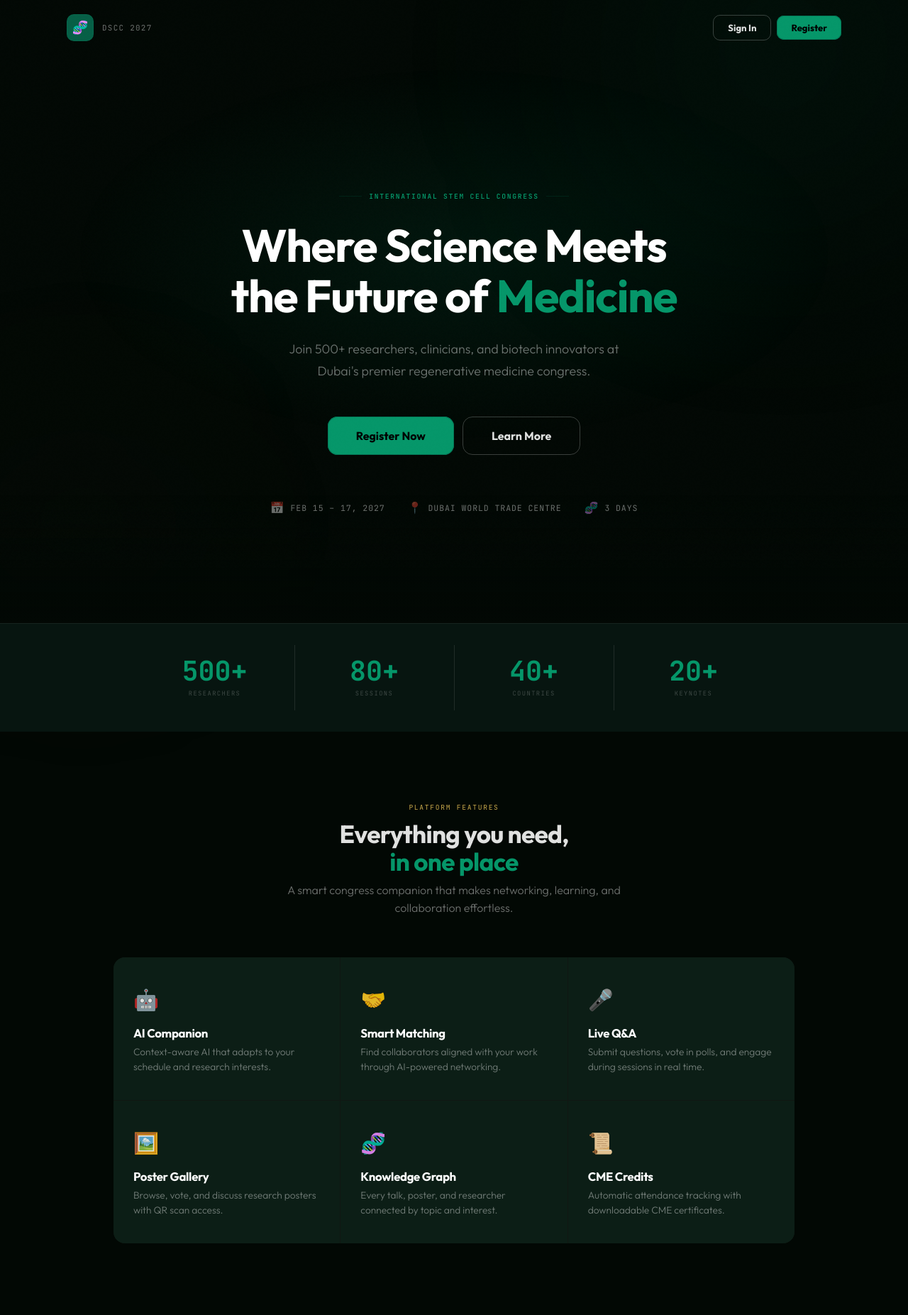
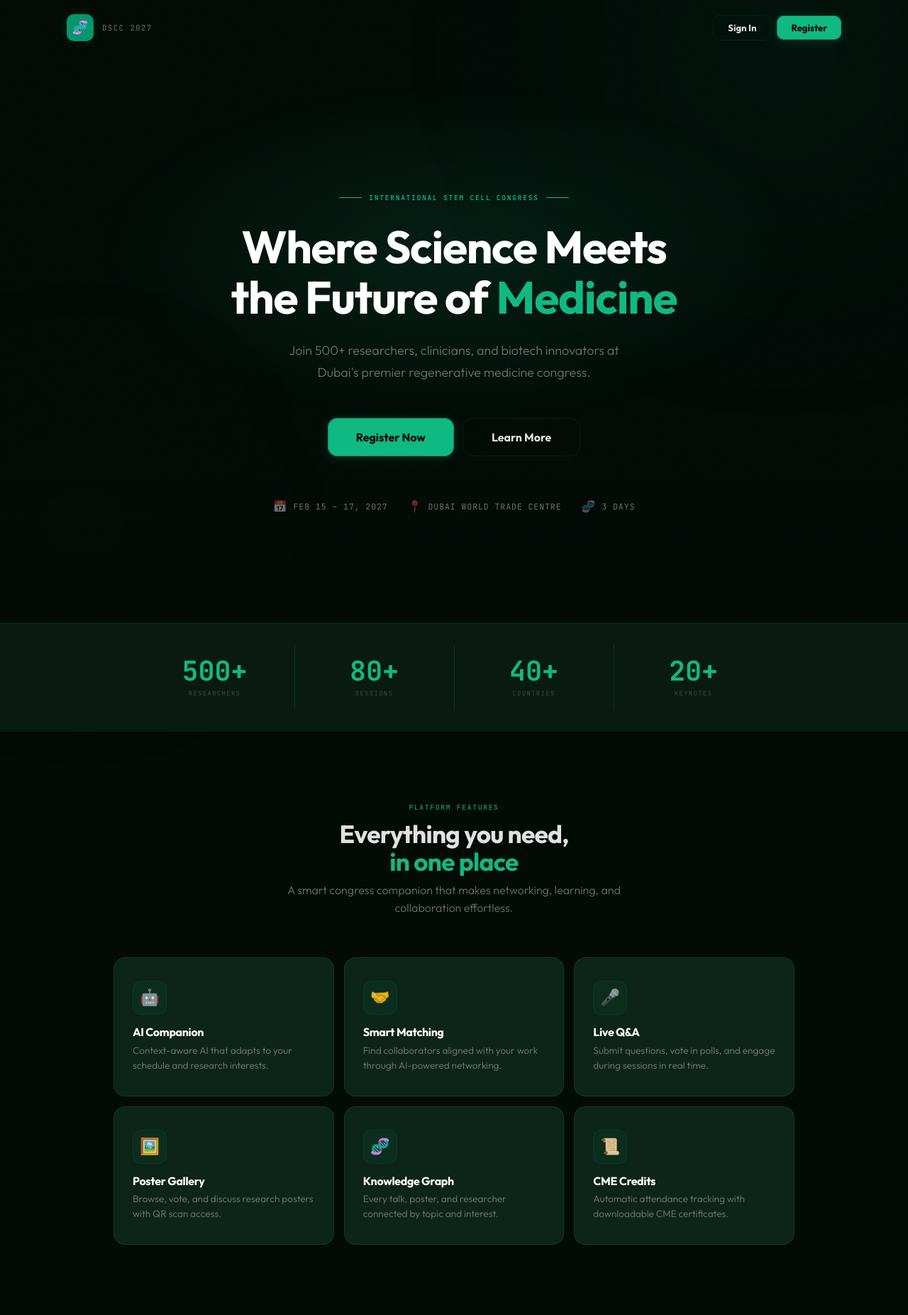
Before and after one commit to Fwad974/congress-app, a FastAPI app: page / in a window 1280 px wide. Shown: the top 1853 px of the page at 71% size. Run offline with FastAPI, Linux system fonts and the light colour scheme.

Commit message:
Fix green visibility: brighter colors, green-tinted surfaces, remove TBA speakers
Core problem: green was invisible. Surfaces rendered as blue-gray, not green.

Fixes:
- Surface colors now visibly green-tinted (#0d2418, #133020, #1a3d2a)
- Border colors use green-based rgba instead of white-based
- Primary button uses brighter #10b981 (was dark #059669)
- Ghost button borders use green tint, hover turns green
- Logo uses solid --gl green with glow shadow
- Card top line is now 2px solid green gradient (was 1px invisible)
- Feature cards are individual bordered cards (not seamless grid)
- Each feature card gets green icon background + green top bar on hover
- Section labels use --gl green color
- Numbers use --gl for visible green digits
- Removed empty TBA speakers section (looked bad)
- Added "Why Attend" section with numbered green highlights
- CTA box uses gradient green background (#065f46 → #047857)

https://claude.ai/code/session_01UWmKnBuTDj1sY1r6crvBTQ

```diff
--- a/app/static/css/main.css
+++ b/app/static/css/main.css
@@ -1,14 +1,14 @@
 /* Dubai Stem Cell Congress 2027 — v6 clean rebuild */
 
 :root {
-  --bg:       #020804;
-  --bg2:      #071510;
-  --surface:  #0c1e16;
-  --surface2: #112a20;
-  --surface3: #17352a;
-  --b:        rgba(255,255,255,0.06);
-  --b2:       rgba(255,255,255,0.10);
-  --b3:       rgba(255,255,255,0.16);
+  --bg:       #030b07;
+  --bg2:      #081a11;
+  --surface:  #0d2418;
+  --surface2: #133020;
+  --surface3: #1a3d2a;
+  --b:        rgba(16,185,129,0.10);
+  --b2:       rgba(16,185,129,0.16);
+  --b3:       rgba(16,185,129,0.24);
   --w:        #fff;
   --w9:       rgba(255,255,255,.88);
   --w7:       rgba(255,255,255,.62);
@@ -69,11 +69,11 @@ a:hover{color:var(--gb)}
 
 /* Buttons */
 .btn{display:inline-flex;align-items:center;justify-content:center;gap:8px;font:700 .9rem var(--f);padding:13px 32px;border:none;border-radius:var(--r);cursor:pointer;transition:.25s;white-space:nowrap}
-.btn-primary{background:var(--g);color:#000;box-shadow:0 0 0 1px var(--gd) inset}
-.btn-primary:hover{background:var(--gl);transform:translateY(-1px);box-shadow:0 4px 24px rgba(5,150,105,.25)}
+.btn-primary{background:var(--gl);color:#000;box-shadow:0 0 0 1px var(--g) inset,0 2px 16px rgba(16,185,129,.2)}
+.btn-primary:hover{background:var(--gb);transform:translateY(-1px);box-shadow:0 0 0 1px var(--gl) inset,0 6px 32px rgba(16,185,129,.3)}
 .btn-primary:active{transform:translateY(0)}
-.btn-ghost{background:transparent;color:var(--w9);border:1px solid var(--w3)}
-.btn-ghost:hover{border-color:var(--w5);background:var(--w1)}
+.btn-ghost{background:transparent;color:var(--w9);border:1px solid var(--g2)}
+.btn-ghost:hover{border-color:var(--gl);background:var(--g1);color:var(--gl)}
 .btn-gold{background:var(--gold);color:#000;font-weight:700}
 .btn-gold:hover{background:#d4b65a;transform:translateY(-1px);box-shadow:0 4px 24px rgba(201,168,76,.2)}
 .btn-google{background:var(--w1);border:1px solid var(--b);color:var(--w9)}
@@ -84,14 +84,14 @@ a:hover{color:var(--gb)}
 /* Forms */
 .form-group{display:flex;flex-direction:column;gap:6px}
 .form-label{font:.6rem var(--m);letter-spacing:.12em;text-transform:uppercase;color:var(--w5)}
-.form-input{width:100%;padding:13px 16px;background:var(--bg);border:1px solid var(--b2);border-radius:var(--r);color:var(--w);font:.92rem var(--f);transition:.2s;outline:none}
+.form-input{width:100%;padding:13px 16px;background:rgba(3,11,7,.6);border:1px solid var(--b2);border-radius:var(--r);color:var(--w);font:.92rem var(--f);transition:.2s;outline:none}
 .form-input::placeholder{color:var(--w3)}
 .form-input:focus{border-color:var(--g);box-shadow:0 0 0 3px var(--g1)}
 .form-input:hover:not(:focus){border-color:var(--b3)}
 
 /* Card */
 .card{background:var(--surface);border:1px solid var(--b2);border-radius:var(--rx);padding:44px;position:relative}
-.card::before{content:'';position:absolute;top:0;left:24px;right:24px;height:1px;background:linear-gradient(90deg,transparent,var(--g2),transparent)}
+.card::before{content:'';position:absolute;top:0;left:0;right:0;height:2px;background:linear-gradient(90deg,transparent 10%,var(--g) 50%,transparent 90%)}
 
 /* Badge */
 .badge{display:inline-flex;align-items:center;gap:5px;font:.6rem var(--m);letter-spacing:.1em;text-transform:uppercase;padding:5px 12px;border-radius:100px}
@@ -110,7 +110,7 @@ a:hover{color:var(--gb)}
 /* Topnav */
 .topnav{display:flex;align-items:center;justify-content:space-between;padding:20px 0}
 .topnav-brand{display:flex;align-items:center;gap:12px;text-decoration:none}
-.topnav-logo{width:38px;height:38px;background:var(--gdd);border-radius:var(--r);display:flex;align-items:center;justify-content:center;font-size:1.15rem;border:1px solid var(--g2)}
+.topnav-logo{width:38px;height:38px;background:var(--g);border-radius:var(--r);display:flex;align-items:center;justify-content:center;font-size:1.15rem;box-shadow:0 0 16px rgba(16,185,129,.15)}
 .topnav-name{font:.68rem/1 var(--m);letter-spacing:.12em;text-transform:uppercase;color:var(--w5)}
 .topnav-links{display:flex;align-items:center;gap:8px}
 
--- a/app/templates/landing.html
+++ b/app/templates/landing.html
@@ -2,78 +2,71 @@
 {% block title %}{{ congress_full }}{% endblock %}
 {% block head %}
 <style>
-/* ——— HERO ——— */
 .hero{min-height:100vh;display:flex;flex-direction:column;position:relative;overflow:hidden}
-.hero::before{content:'';position:absolute;inset:0;background:radial-gradient(ellipse 70% 55% at 50% 35%,rgba(5,150,105,.1) 0%,transparent 60%);z-index:0}
-.hero::after{content:'';position:absolute;bottom:0;left:0;right:0;height:180px;background:linear-gradient(to top,var(--bg),transparent);z-index:2;pointer-events:none}
-.hero-content{flex:1;display:flex;flex-direction:column;justify-content:center;align-items:center;text-align:center;padding:140px 24px 100px;position:relative;z-index:3;max-width:800px;margin:0 auto}
-.hero-tag{font:600 .6rem var(--m);letter-spacing:.18em;text-transform:uppercase;color:var(--g);margin-bottom:28px;display:flex;align-items:center;gap:10px}
-.hero-tag::before,.hero-tag::after{content:'';width:32px;height:1px;background:var(--g2)}
+.hero::before{content:'';position:absolute;inset:0;background:radial-gradient(ellipse 65% 50% at 50% 35%,rgba(16,185,129,.12),transparent 60%);z-index:0}
+.hero::after{content:'';position:absolute;bottom:0;left:0;right:0;height:200px;background:linear-gradient(to top,var(--bg),transparent);z-index:2;pointer-events:none}
+.hero-content{flex:1;display:flex;flex-direction:column;justify-content:center;align-items:center;text-align:center;padding:140px 24px 100px;position:relative;z-index:3;max-width:820px;margin:0 auto}
+.hero-tag{font:600 .6rem var(--m);letter-spacing:.18em;text-transform:uppercase;color:var(--gl);margin-bottom:28px;display:flex;align-items:center;gap:10px}
+.hero-tag::before,.hero-tag::after{content:'';width:32px;height:1px;background:var(--gl)}
 .hero h1{margin-bottom:24px;color:var(--w)}
-.hero h1 em{font-style:normal;color:var(--g)}
+.hero h1 em{font-style:normal;color:var(--gl)}
 .hero-sub{font:300 1.12rem/1.75 var(--f);color:var(--w5);max-width:480px;margin-bottom:48px}
-.hero-actions{display:flex;gap:12px;flex-wrap:wrap;justify-content:center;margin-bottom:64px}
-.hero-meta{display:flex;gap:32px;flex-wrap:wrap;justify-content:center}
+.hero-actions{display:flex;gap:12px;flex-wrap:wrap;justify-content:center;margin-bottom:60px}
+.hero-meta{display:flex;gap:28px;flex-wrap:wrap;justify-content:center}
 .hero-meta-item{display:flex;align-items:center;gap:8px;font:.72rem var(--m);letter-spacing:.08em;text-transform:uppercase;color:var(--w5)}
 .hero-meta-item .ico{font-size:1rem}
 
-/* ——— NUMBERS ——— */
-.numbers{border-top:1px solid var(--b);background:var(--bg2);position:relative;z-index:3}
+.numbers{border-top:1px solid var(--b2);background:var(--bg2);position:relative;z-index:3}
 .numbers-inner{display:grid;grid-template-columns:repeat(4,1fr);max-width:900px;margin:0 auto}
 .num{text-align:center;padding:48px 16px;position:relative}
 .num+.num::before{content:'';position:absolute;left:0;top:20%;bottom:20%;width:1px;background:var(--b2)}
-.num-val{font:800 2.4rem/1 var(--m);color:var(--g);margin-bottom:6px}
+.num-val{font:800 2.4rem/1 var(--m);color:var(--gl);margin-bottom:6px}
 .num-label{font:.55rem var(--m);letter-spacing:.16em;text-transform:uppercase;color:var(--w3)}
 
-/* ——— FEATURES ——— */
 .features{padding:100px 24px}
-.section-tag{font:.6rem var(--m);letter-spacing:.18em;text-transform:uppercase;color:var(--gold);text-align:center;margin-bottom:12px}
+.section-label{font:.6rem var(--m);letter-spacing:.18em;text-transform:uppercase;color:var(--gl);text-align:center;margin-bottom:12px}
 .section-heading{text-align:center;margin-bottom:8px}
-.section-heading em{font-style:normal;color:var(--g)}
+.section-heading em{font-style:normal;color:var(--gl)}
 .section-sub{text-align:center;color:var(--w5);font-weight:300;margin-bottom:56px;font-size:1rem;line-height:1.6;max-width:480px;margin-left:auto;margin-right:auto}
-.feat-grid{display:grid;grid-template-columns:repeat(3,1fr);gap:1px;background:var(--b);border-radius:var(--rl);overflow:hidden;max-width:960px;margin:0 auto}
-.feat{background:var(--surface);padding:36px 28px;transition:.3s}
-.feat:hover{background:var(--surface2)}
-.feat-ico{font-size:1.8rem;margin-bottom:16px}
-.feat h3{margin-bottom:6px;color:var(--w)}
-.feat p{font-size:.86rem;color:var(--w5);line-height:1.55;font-weight:300}
 
-/* ——— SPEAKERS TEASER ——— */
-.speakers{padding:80px 24px;text-align:center}
-.speaker-grid{display:flex;justify-content:center;gap:20px;flex-wrap:wrap;margin-top:48px}
-.speaker-slot{width:140px;text-align:center}
-.speaker-avatar{width:80px;height:80px;border-radius:50%;background:var(--surface2);border:2px solid var(--b2);margin:0 auto 12px;display:flex;align-items:center;justify-content:center;font-size:2rem;color:var(--g2)}
-.speaker-slot h4{font-size:.88rem;margin-bottom:2px;color:var(--w9)}
-.speaker-slot p{font-size:.72rem;color:var(--w3)}
+.feat-grid{display:grid;grid-template-columns:repeat(3,1fr);gap:14px;max-width:960px;margin:0 auto}
+.feat{background:var(--surface);border:1px solid var(--b2);border-radius:var(--rl);padding:32px 26px;transition:.3s;position:relative;overflow:hidden}
+.feat::before{content:'';position:absolute;top:0;left:0;right:0;height:2px;background:var(--g);opacity:0;transition:.3s}
+.feat:hover{border-color:var(--g3);transform:translateY(-4px);box-shadow:0 12px 40px rgba(0,0,0,.4)}
+.feat:hover::before{opacity:1}
+.feat-ico{width:48px;height:48px;border-radius:12px;background:var(--g1);border:1px solid var(--g2);display:flex;align-items:center;justify-content:center;font-size:1.4rem;margin-bottom:16px}
+.feat h3{margin-bottom:6px;color:var(--w);font-size:1rem}
+.feat p{font-size:.85rem;color:var(--w5);line-height:1.55;font-weight:300}
 
-/* ——— CTA ——— */
+.why{padding:80px 24px}
+.why-grid{display:grid;grid-template-columns:repeat(4,1fr);gap:20px;max-width:900px;margin:0 auto}
+.why-item{text-align:center;padding:20px 12px}
+.why-num{font:800 2rem/1 var(--m);color:var(--gl);margin-bottom:8px}
+.why-text{font-size:.88rem;color:var(--w7);font-weight:300;line-height:1.5}
+
 .cta{padding:40px 24px 120px}
-.cta-box{max-width:600px;margin:0 auto;background:var(--gdd);border-radius:var(--rx);padding:56px 44px;text-align:center;position:relative;overflow:hidden}
-.cta-box::before{content:'';position:absolute;inset:0;background:radial-gradient(circle at 30% 0%,rgba(255,255,255,.06),transparent 60%);pointer-events:none}
+.cta-box{max-width:620px;margin:0 auto;background:linear-gradient(135deg,var(--gdd),var(--gd));border-radius:var(--rx);padding:60px 48px;text-align:center;position:relative;overflow:hidden;border:1px solid var(--g2)}
+.cta-box::before{content:'';position:absolute;inset:0;background:radial-gradient(circle at 30% 0%,rgba(255,255,255,.05),transparent 50%);pointer-events:none}
 .cta-box h2{color:var(--w);margin-bottom:12px;position:relative}
-.cta-box p{color:rgba(255,255,255,.7);font-weight:300;margin-bottom:36px;font-size:1rem;line-height:1.65;position:relative}
+.cta-box p{color:rgba(255,255,255,.65);font-weight:300;margin-bottom:36px;font-size:1rem;line-height:1.65;position:relative}
 .cta-actions{display:flex;gap:12px;justify-content:center;flex-wrap:wrap;position:relative}
 
-/* ——— FOOTER ——— */
 .footer{border-top:1px solid var(--b);padding:36px 24px;text-align:center}
-.footer-brand{font:.58rem var(--m);letter-spacing:.16em;text-transform:uppercase;color:var(--w3);margin-bottom:4px}
+.footer-brand{font:.58rem var(--m);letter-spacing:.16em;text-transform:uppercase;color:var(--g);margin-bottom:4px}
 .footer p{font-size:.75rem;color:var(--w3)}
 
 @media(max-width:768px){
   .hero-content{padding:100px 16px 60px}
-  .hero-actions{flex-direction:column;width:100%;max-width:300px}
-  .hero-actions .btn{width:100%}
+  .hero-actions{flex-direction:column;width:100%;max-width:300px}.hero-actions .btn{width:100%}
   .numbers-inner{grid-template-columns:repeat(2,1fr)}
   .feat-grid{grid-template-columns:1fr}
-  .num{padding:32px 12px}
-  .num-val{font-size:1.6rem}
-  .features{padding:64px 16px}
-  .speaker-grid{gap:12px}
-  .speaker-slot{width:110px}
-  .cta-box{padding:40px 24px}
+  .why-grid{grid-template-columns:repeat(2,1fr)}
+  .num{padding:32px 12px}.num-val{font-size:1.6rem}
+  .features,.why{padding:64px 16px}
+  .cta-box{padding:44px 24px}
   .hero-meta{gap:16px}
 }
-@media(max-width:480px){.hero h1{font-size:1.7rem}.num-val{font-size:1.3rem}}
+@media(max-width:480px){.hero h1{font-size:1.7rem}.num-val{font-size:1.3rem}.why-grid{grid-template-columns:1fr 1fr}}
 </style>
 {% endblock %}
 
@@ -113,7 +106,7 @@
 
 <section class="features" id="features">
   <div class="container">
-    <div class="section-tag animate-up">Platform Features</div>
+    <div class="section-label animate-up">Platform Features</div>
     <h2 class="section-heading animate-up">Everything you need,<br><em>in one place</em></h2>
     <p class="section-sub animate-up delay-1">A smart congress companion that makes networking, learning, and collaboration effortless.</p>
     <div class="feat-grid">
@@ -127,16 +120,15 @@
   </div>
 </section>
 
-<section class="speakers">
+<section class="why">
   <div class="container">
-    <div class="section-tag animate-up">Keynote Speakers</div>
-    <h2 class="section-heading animate-up">Learn from <em>world leaders</em><br>in stem cell research</h2>
-    <div class="speaker-grid animate-up delay-2">
-      <div class="speaker-slot"><div class="speaker-avatar">👤</div><h4>TBA</h4><p>Keynote Speaker</p></div>
-      <div class="speaker-slot"><div class="speaker-avatar">👤</div><h4>TBA</h4><p>Keynote Speaker</p></div>
-      <div class="speaker-slot"><div class="speaker-avatar">👤</div><h4>TBA</h4><p>Keynote Speaker</p></div>
-      <div class="speaker-slot"><div class="speaker-avatar">👤</div><h4>TBA</h4><p>Keynote Speaker</p></div>
-      <div class="speaker-slot"><div class="speaker-avatar">👤</div><h4>TBA</h4><p>Keynote Speaker</p></div>
+    <div class="section-label animate-up">Why Attend</div>
+    <h2 class="section-heading animate-up" style="margin-bottom:48px">What makes this congress <em>different</em></h2>
+    <div class="why-grid">
+      <div class="why-item animate-up delay-1"><div class="why-num">01</div><div class="why-text">AI-powered matchmaking connects you with the right collaborators</div></div>
+      <div class="why-item animate-up delay-2"><div class="why-num">02</div><div class="why-text">Live interaction during every session — Q&A, polls, reactions</div></div>
+      <div class="why-item animate-up delay-3"><div class="why-num">03</div><div class="why-text">Automatic CME credit tracking via QR code attendance</div></div>
+      <div class="why-item animate-up delay-4"><div class="why-num">04</div><div class="why-text">Personal AI companion adapts to your schedule in real time</div></div>
     </div>
   </div>
 </section>
@@ -147,7 +139,7 @@
     <p>Early registration is now open. Build your personalized schedule and connect with researchers worldwide.</p>
     <div class="cta-actions">
       <a href="/signup" class="btn btn-gold btn-lg">Register Now</a>
-      <a href="/login" class="btn btn-ghost btn-lg" style="border-color:rgba(255,255,255,.25)">Sign In</a>
+      <a href="/login" class="btn btn-ghost btn-lg" style="border-color:rgba(255,255,255,.2)">Sign In</a>
     </div>
   </div>
 </section>
```
